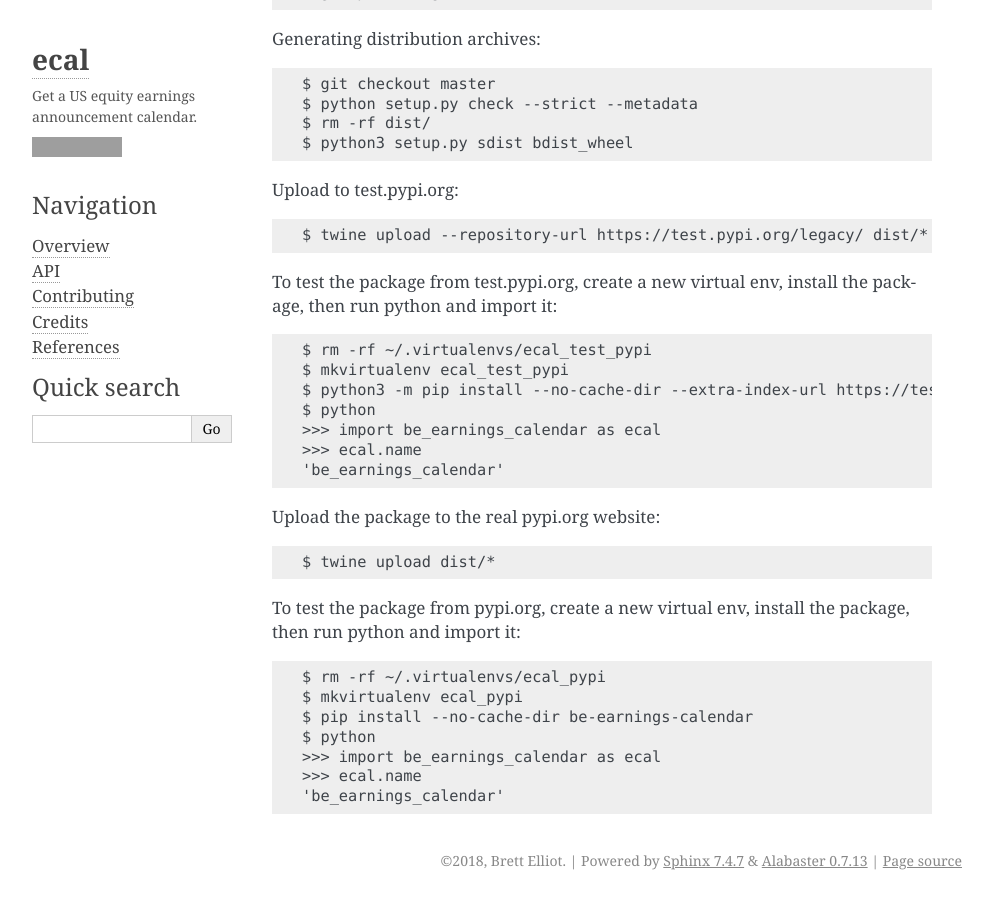
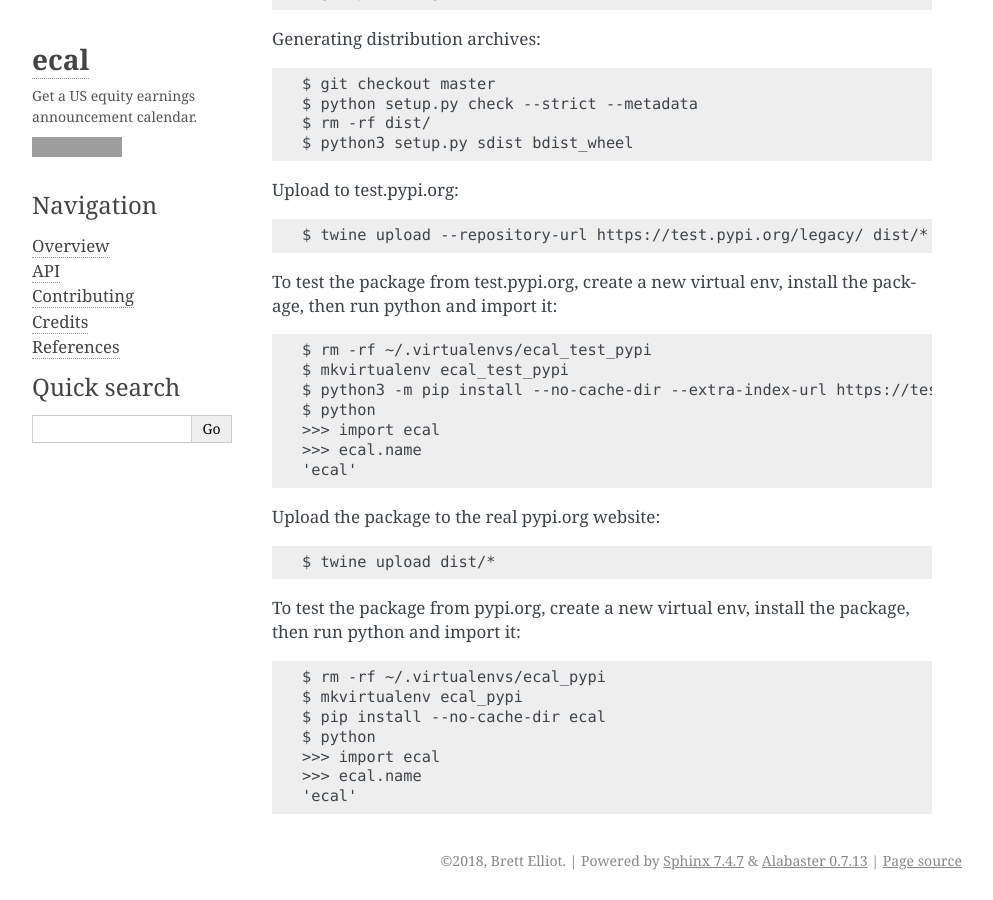
Before and after one commit to brettelliot/ecal, a Sphinx documentation site: the page built from docs/source/contributing.rst, in a window 1280 px wide and 900 px high, scrolled down 1272 px. Shown: the whole window, without its empty margins (148-1141 px from the left). Built offline with Sphinx 7.4.7, drawn with Linux system fonts in a browser that asks for light colours; grey boxes are pictures that could not be loaded.

```diff
--- a/docs/source/contributing.rst
+++ b/docs/source/contributing.rst
@@ -66,11 +66,11 @@ To test the package from test.pypi.org, create a new virtual env, install the pa
 
     $ rm -rf ~/.virtualenvs/ecal_test_pypi
     $ mkvirtualenv ecal_test_pypi
-    $ python3 -m pip install --no-cache-dir --extra-index-url https://test.pypi.org/simple/ be-earnings-calendar
+    $ python3 -m pip install --no-cache-dir --extra-index-url https://test.pypi.org/simple/ ecal
     $ python
-    >>> import be_earnings_calendar as ecal
+    >>> import ecal
     >>> ecal.name
-    'be_earnings_calendar'
+    'ecal'
 
 Upload the package to the real pypi.org website::
 
@@ -80,8 +80,8 @@ To test the package from pypi.org, create a new virtual env, install the package
 
     $ rm -rf ~/.virtualenvs/ecal_pypi
     $ mkvirtualenv ecal_pypi
-    $ pip install --no-cache-dir be-earnings-calendar
+    $ pip install --no-cache-dir ecal
     $ python
-    >>> import be_earnings_calendar as ecal
+    >>> import ecal
     >>> ecal.name
-    'be_earnings_calendar'
+    'ecal'
--- a/ecal/__init__.py
+++ b/ecal/__init__.py
@@ -6,6 +6,8 @@
 import pandas as pd
 from .abstract_fetcher import AbstractFetcher
 from .http_fetcher import HttpFetcher
+
+name = 'ecal'
 
 __all__ = [
     'get',
```
Also changed, not shown: requirements.txt (added, +26 -0 lines).
